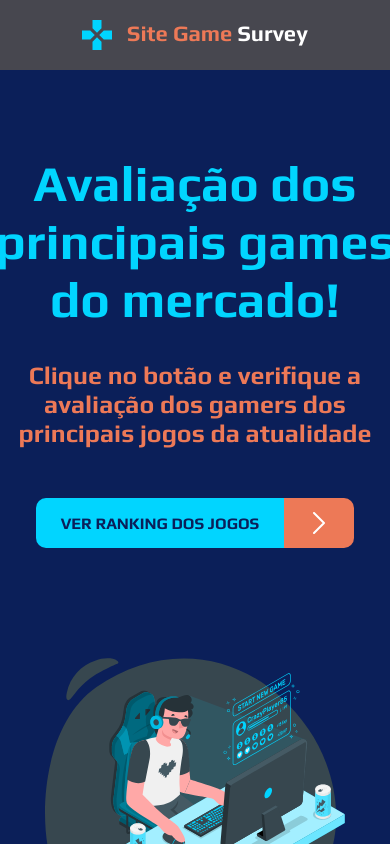
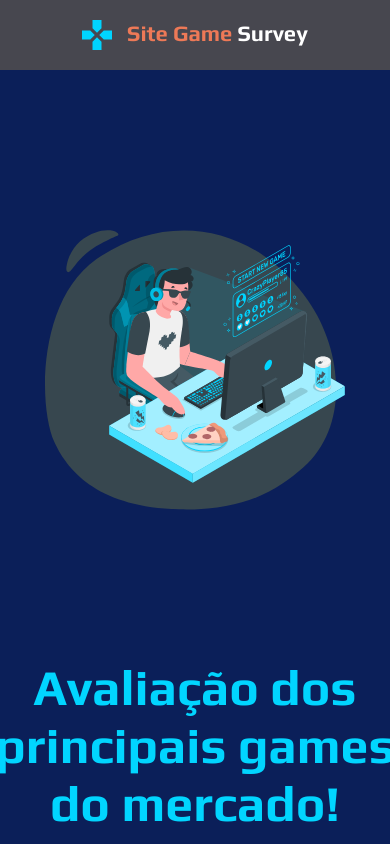
Before and after one commit to rafaelgauderio/java-javascript-games-survey, a React (Create React App) app in the folder frontend/: page / in a window 390 px wide. Shown: the top 844 px of the page. Built offline with nearby package versions, Linux system fonts and the light colour scheme; a web font is replaced by a local one.

Commit message:
react router dom and Home route

```diff
--- a/frontend/package.json
+++ b/frontend/package.json
@@ -10,9 +10,11 @@
     "@types/node": "^16.18.91",
     "@types/react": "^18.2.70",
     "@types/react-dom": "^18.2.22",
+    "@types/react-router-dom": "^5.3.3",
     "react": "^18.2.0",
     "react-dom": "^18.2.0",
     "react-image": "^4.1.0",
+    "react-router-dom": "^6.22.3",
     "react-scripts": "5.0.1",
     "typescript": "^4.9.5",
     "web-vitals": "^2.1.4"
--- a/frontend/src/App.css
+++ b/frontend/src/App.css
@@ -9,6 +9,7 @@
   --color-darker-gray: #47474f;
   --color-dark-blue: #0b1f59;
   --color-white: #fff;
+  --color-black: #000;
 }
 
 body,
--- a/frontend/src/App.tsx
+++ b/frontend/src/App.tsx
@@ -1,17 +1,10 @@
 import './App.css';
-import Footer from './components/Footer';
-import Header from './components/Header';
-import Home from './pages/Home';
+import ApplicationRoutes from './Routes';
+
 
 function App() {
   return (
-    <>
-      <div>
-        <Header />
-        <Home />
-        <Footer />
-      </div>
-    </>
+    <ApplicationRoutes></ApplicationRoutes>
   );
 }
 
--- /dev/null
+++ b/frontend/src/Routes.tsx
@@ -0,0 +1,19 @@
+import { BrowserRouter, Routes, Route } from 'react-router-dom';
+import Home from './pages/Home';
+import Header from './components/Header';
+import Footer from './components/Footer';
+
+const ApplicationRoutes = () => {
+    return (
+        <>
+            <Header></Header>
+            <BrowserRouter>
+                <Routes>
+                    <Route path="/" element={<Home></Home>}></Route>
+                </Routes>
+            </BrowserRouter>
+            <Footer></Footer>
+        </>
+    );
+}
+export default ApplicationRoutes;
--- a/frontend/src/pages/Home/styles.css
+++ b/frontend/src/pages/Home/styles.css
@@ -38,6 +38,8 @@
 
 .home-button:hover {
   background-color: var(--color-button-blue);
+  -webkit-text-stroke-width: 1px;
+  -webkit-text-stroke-color: var(--color-light-orange);
 }
 
 .home-button-icon {
@@ -89,7 +91,7 @@
 @media (max-width: 850px) {
   .home-container {
     margin-top: 50px;
-    flex-direction: column;
+    flex-direction: column-reverse;
     align-items: center;
   }
 
```
Also changed, not shown: 2 other files (tests, documents, lock files or other folders).
